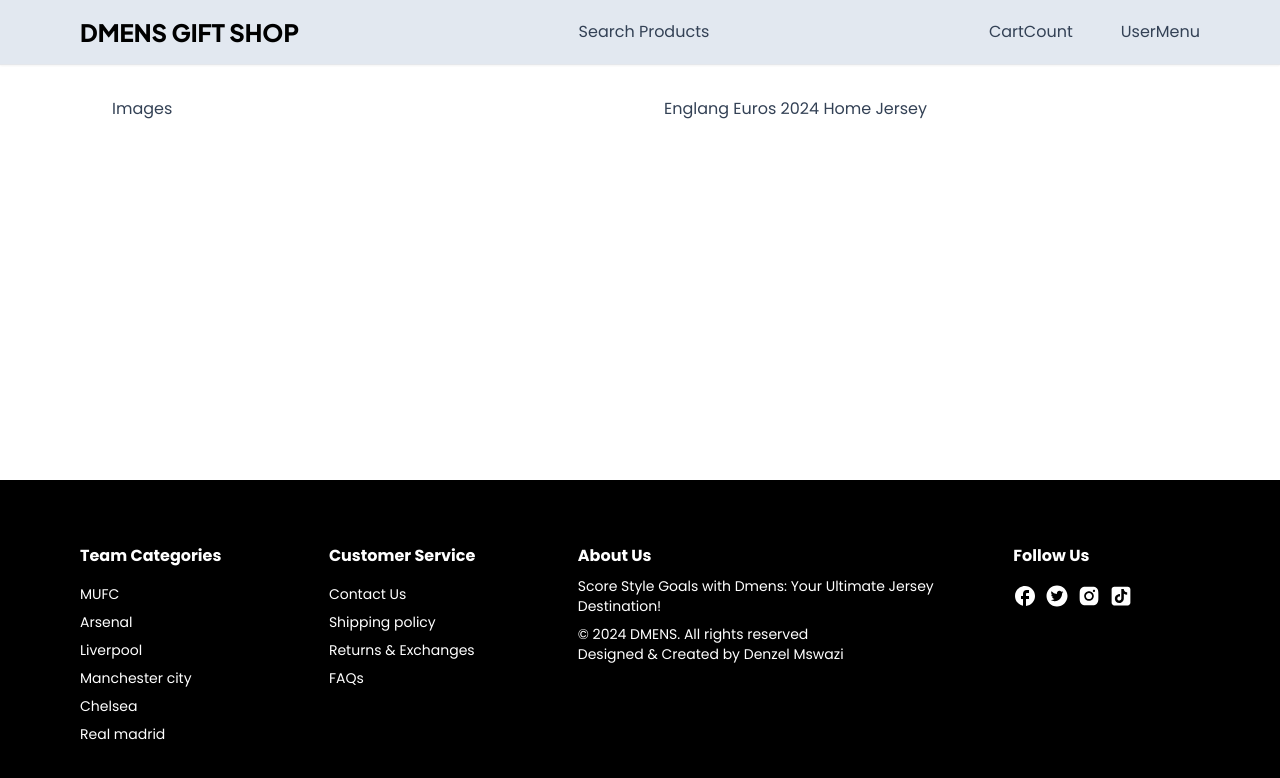
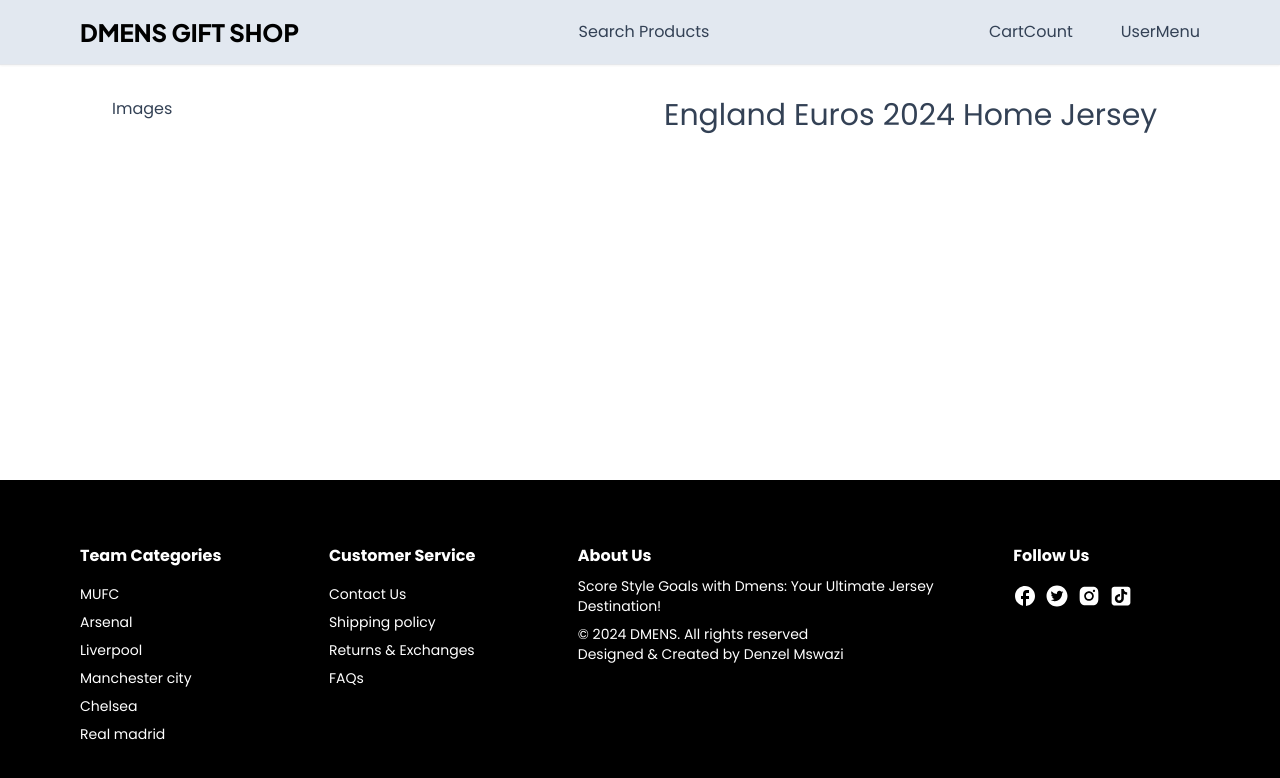
Before and after one commit to DenzelMswazi/dmens, a Next.js app: page /product/1 in a window 1280 px wide. Shown: the top 778 px of the page. Built offline with nearby package versions, Linux system fonts and the light colour scheme.

Commit message:
text-styles

```diff
--- a/app/product/[productid]/ProductDetails.tsx
+++ b/app/product/[productid]/ProductDetails.tsx
@@ -11,7 +11,7 @@ const ProductDetails:React.FC<ProductDetailsProps> = () => {
         <div className="grid grid-cols-1 md:grid-cols-2 gap-12">
            <div>Images</div>
            <div>
-             <h2>{product.name}</h2>
+             <h2 className="text-3xl font-medium text-slate-700">{product.name}</h2>
            </div>
         </div>
     )
--- a/utils/product.ts
+++ b/utils/product.ts
@@ -1,6 +1,6 @@
 export const product = {
         id: "64a4e9e77e7299078334019f",
-        name: "Englang Euros 2024 Home Jersey",
+        name: "England Euros 2024 Home Jersey",
         description: "The Nike England Euro 2024 home shirt is a heavy change to the previous Nike England home shirts. The Nike England 2024 football shirt combines the country's classic white with a dark navy, plus maroon/light red detailing.",
         price: 2000,
         brand: "Nike",
```
